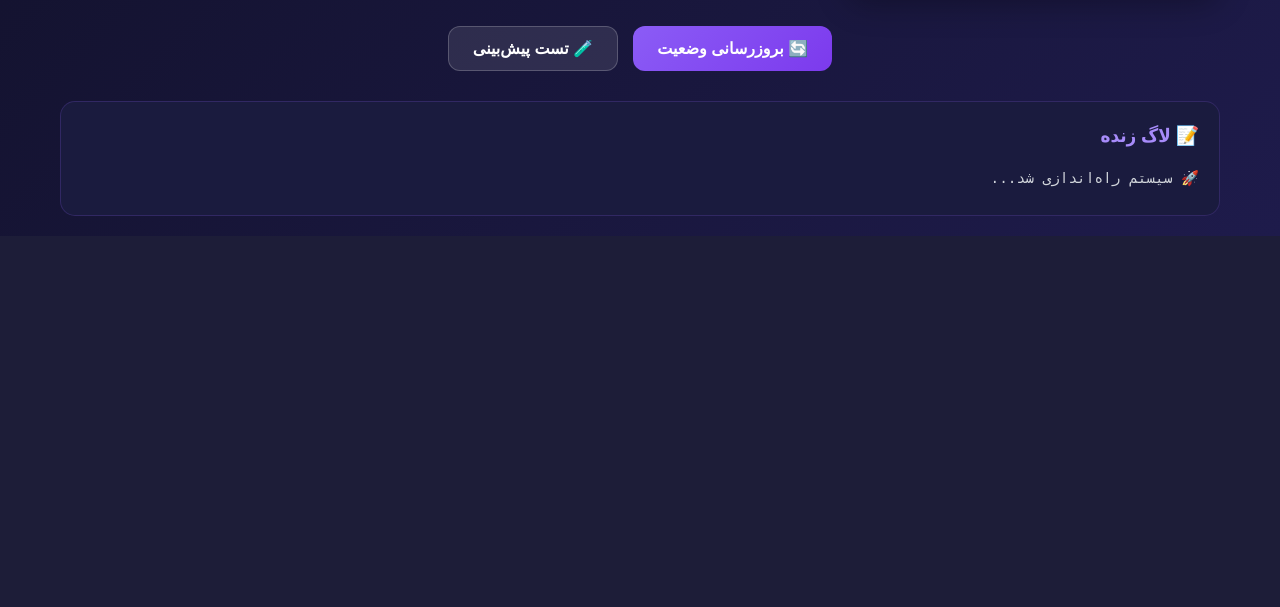
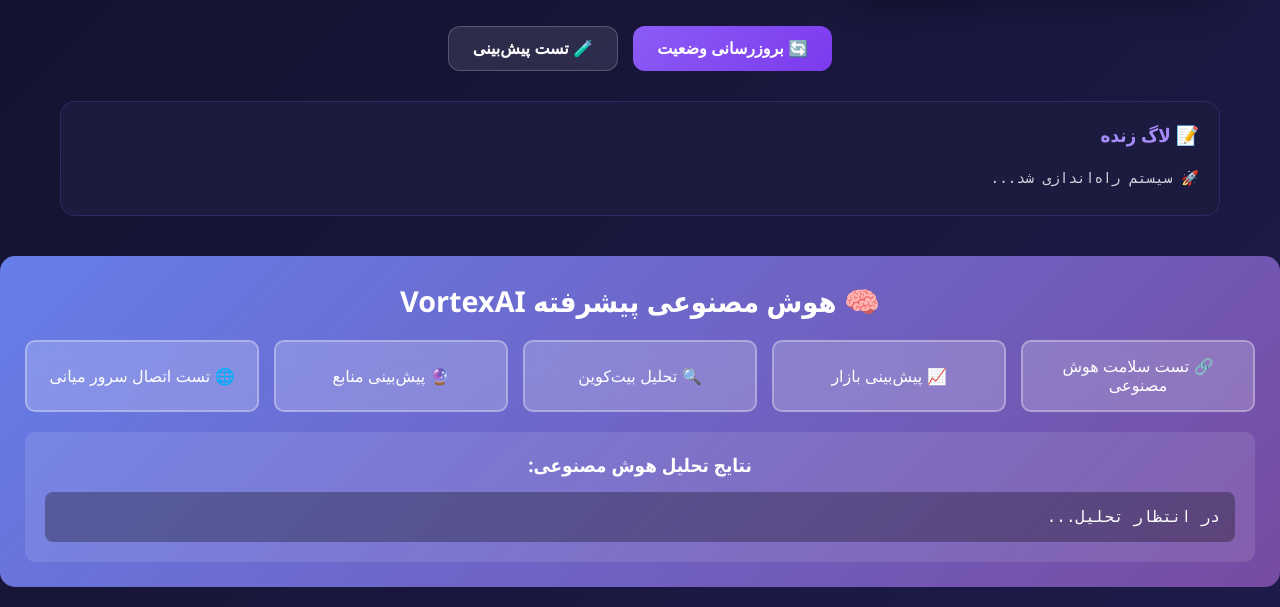
Before and after one commit to hanzo7656-prog/ai_test, a Flask app: page / in a window 1280 px wide. Shown: the part 765-1372 px from the top of the page. Before the commit the page ends 1001 px from the top, so only its background shows below. Run offline with Flask 3, Linux system fonts and the light colour scheme.

Commit message:
Update index.html

```diff
--- a/templates/index.html
+++ b/templates/index.html
@@ -122,5 +122,123 @@
     </div>
 
     <script src="{{ url_for('static', filename='js/dashboard.js') }}"></script>
+
+
+        <!-- بخش جدید: هوش مصنوعی پیشرفته -->
+        <div class="ai-section">
+            <h2>🧠 هوش مصنوعی پیشرفته VortexAI</h2>
+
+            <div class="button-grid">
+                <button class="ai-btn" onclick="testAIConnection()">
+                    🔗 تست سلامت هوش مصنوعی
+                </button>
+
+                <button class="ai-btn" onclick="predictMarket()">
+                    📈 پیش‌بینی بازار
+                </button>
+
+                <button class="ai-btn" onclick="analyzeBTC()">
+                    🔍 تحلیل بیت‌کوین
+                </button>
+
+                <button class="ai-btn" onclick="systemForecast()">
+                    🔮 پیش‌بینی منابع
+                </button>
+
+                <button class="ai-btn" onclick="testMiddleware()">
+                    🌐 تست اتصال سرور میانی
+                </button>
+            </div>
+
+            <div class="results-container">
+                <h3>نتایج تحلیل هوش مصنوعی:</h3>
+                <pre id="ai-output">در انتظار تحلیل...</pre>
+            </div>
+        </div>
+    </div>
+
+    <script src="{{ url_for('static', filename='js/dashboard.js') }}"></script>
+
+    <!-- اسکریپت جدید برای هوش مصنوعی -->
+    <script>
+    // توابع جدید هوش مصنوعی
+    async function testAIConnection() {
+        document.getElementById('ai-output').textContent = '⏳ در حال بررسی سلامت هوش مصنوعی...';
+        try {
+            const response = await fetch('/health');
+            const data = await response.json();
+            document.getElementById('ai-output').textContent = JSON.stringify(data, null, 2);
+            addLog('✅ تست سلامت هوش مصنوعی موفق');
+        } catch (error) {
+            document.getElementById('ai-output').textContent = '❌ خطا در تست سلامت: ' + error.message;
+            addLog('❌ خطا در تست سلامت هوش مصنوعی');
+        }
+    }
+
+    async function predictMarket() {
+        document.getElementById('ai-output').textContent = '⏳ در حال پیش‌بینی بازار...';
+        try {
+            const response = await fetch('/predict/market');
+            const data = await response.json();
+            document.getElementById('ai-output').textContent = JSON.stringify(data, null, 2);
+            addLog('📈 پیش‌بینی بازار انجام شد');
+        } catch (error) {
+            document.getElementById('ai-output').textContent = '❌ خطا در پیش‌بینی بازار: ' + error.message;
+            addLog('❌ خطا در پیش‌بینی بازار');
+        }
+    }
+
+    async function analyzeBTC() {
+        document.getElementById('ai-output').textContent = '⏳ در حال تحلیل بیت‌کوین...';
+        try {
+            const response = await fetch('/analyze/coin/BTC');
+            const data = await response.json();
+            document.getElementById('ai-output').textContent = JSON.stringify(data, null, 2);
+            addLog('🔍 تحلیل بیت‌کوین انجام شد');
+        } catch (error) {
+            document.getElementById('ai-output').textContent = '❌ خطا در تحلیل بیت‌کوین: ' + error.message;
+            addLog('❌ خطا در تحلیل بیت‌کوین');
+        }
+    }
+
+    async function systemForecast() {
+        document.getElementById('ai-output').textContent = '⏳ در حال پیش‌بینی منابع سیستم...';
+        try {
+            const response = await fetch('/system/forecast');
+            const data = await response.json();
+            document.getElementById('ai-output').textContent = JSON.stringify(data, null, 2);
+            addLog('🔮 پیش‌بینی منابع سیستم انجام شد');
+        } catch (error) {
+            document.getElementById('ai-output').textContent = '❌ خطا در پیش‌بینی منابع: ' + error.message;
+            addLog('❌ خطا در پیش‌بینی منابع سیستم');
+        }
+    }
+
+    async function testMiddleware() {
+        document.getElementById('ai-output').textContent = '⏳ در حال تست اتصال به سرور میانی...';
+        try {
+            const response = await fetch('/test/middleware-connection');
+            const data = await response.json();
+            document.getElementById('ai-output').textContent = JSON.stringify(data, null, 2);
+            addLog('🌐 تست اتصال سرور میانی انجام شد');
+        } catch (error) {
+            document.getElementById('ai-output').textContent = '❌ خطا در تست اتصال: ' + error.message;
+            addLog('❌ خطا در تست اتصال سرور میانی');
+        }
+    }
+
+    // تابع کمکی برای اضافه کردن لاگ
+    function addLog(message) {
+        const logElement = document.getElementById('live-log');
+        const timestamp = new Date().toLocaleTimeString('fa-IR');
+        const logEntry = document.createElement('div');
+        logEntry.className = 'log-entry';
+        logEntry.textContent = `[${timestamp}] ${message}`;
+        logElement.appendChild(logEntry);
+        logElement.scrollTop = logElement.scrollHeight;
+    }
+    </script>
 </body>
 </html>
+</body>
+</html>
```
